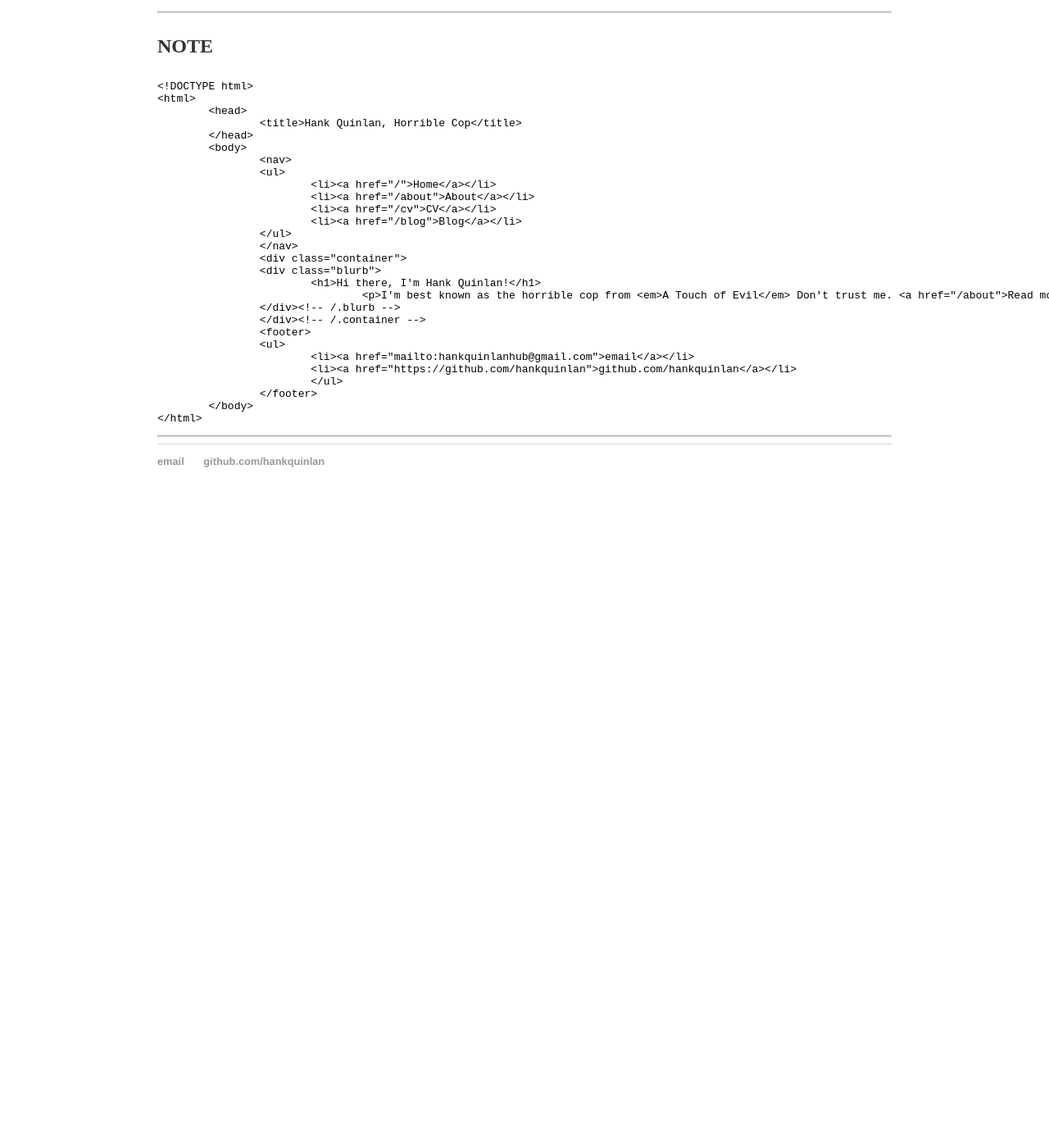
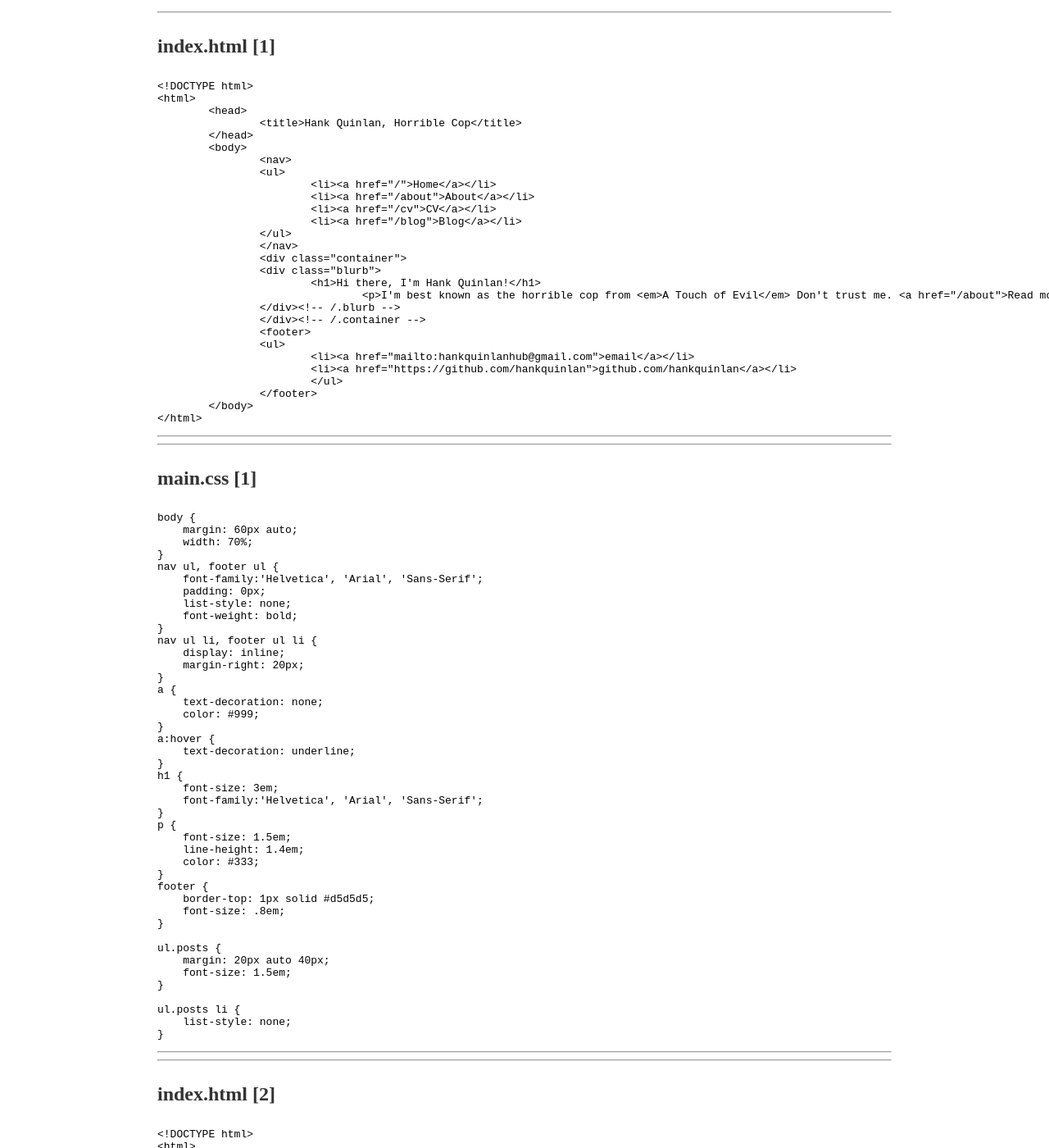
Before and after one commit to fiuzatayna/fiuzatayna.github.io, a Jekyll site: the page built from _posts/2019-10-18-arquivos-conteudo-tutorial.md, in a window 1280 px wide and 1400 px high, scrolled down 423 px. Shown: the whole window at 82% size. Built offline with Jekyll 4.4.1, drawn with Linux system fonts in a browser that asks for light colours; before the commit the page ends 1053 px from its top, so only the background shows below that; some of the changed text lies outside the part shown.

Commit message:
Adds other boxes to second post

```diff
--- a/_posts/2019-10-18-arquivos-conteudo-tutorial.md
+++ b/_posts/2019-10-18-arquivos-conteudo-tutorial.md
@@ -10,7 +10,7 @@
 
 
 ---
-**NOTE**
+**index.html [1]**
 
 <pre class="prettyprint pre-scrollable"><code>&lt;!DOCTYPE html&gt;
 &lt;html&gt;
@@ -41,3 +41,94 @@
 	&lt;/body&gt;
 &lt;/html&gt;</code></pre>
 ---
+
+
+---
+**main.css [1]**
+
+<pre class="prettyprint pre-scrollable">
+body &lbrace;
+    margin: 60px auto;
+    width: 70%;
+&rbrace;
+nav ul, footer ul &lbrace;
+    font-family:'Helvetica', 'Arial', 'Sans-Serif';
+    padding: 0px;
+    list-style: none;
+    font-weight: bold;
+&rbrace;
+nav ul li, footer ul li &lbrace;
+    display: inline;
+    margin-right: 20px;
+&rbrace;
+a &lbrace;
+    text-decoration: none;
+    color: #999;
+&rbrace;
+a:hover &lbrace;
+    text-decoration: underline;
+&rbrace;
+h1 &lbrace;
+    font-size: 3em;
+    font-family:'Helvetica', 'Arial', 'Sans-Serif';
+&rbrace;
+p &lbrace;
+    font-size: 1.5em;
+    line-height: 1.4em;
+    color: #333;
+&rbrace;
+footer &lbrace;
+    border-top: 1px solid #d5d5d5;
+    font-size: .8em;
+&rbrace;
+
+ul.posts &lbrace;
+    margin: 20px auto 40px;
+    font-size: 1.5em;
+&rbrace;
+
+ul.posts li &lbrace;
+    list-style: none;
+&rbrace;
+</pre>
+
+---
+
+---
+**index.html [2]**
+
+<pre class="prettyprint pre-scrollable"><code>&lt;!DOCTYPE html&gt;
+&lt;html&gt;
+	&lt;head&gt;
+		&lt;title&gt;Hank Quinlan, Horrible Cop&lt;/title&gt;
+		<strong>&lt;!-- link to main stylesheet --&gt;</strong>
+		<strong>&lt;link rel="stylesheet" type="text/css" href="/css/main.css"&gt;</strong>
+	&lt;/head&gt;
+	&lt;body&gt;
+		&lt;nav&gt;
+    		&lt;ul&gt;
+        		&lt;li&gt;&lt;a href="/"&gt;Home&lt;/a&gt;&lt;/li&gt;
+	        	&lt;li&gt;&lt;a href="/about"&gt;About&lt;/a&gt;&lt;/li&gt;
+        		&lt;li&gt;&lt;a href="/cv"&gt;CV&lt;/a&gt;&lt;/li&gt;
+        		&lt;li&gt;&lt;a href="/blog"&gt;Blog&lt;/a&gt;&lt;/li&gt;
+    		&lt;/ul&gt;
+		&lt;/nav&gt;
+		&lt;div class="container"&gt;
+    		&lt;div class="blurb"&gt;
+        		&lt;h1&gt;Hi there, I'm Hank Quinlan!&lt;/h1&gt;
+				&lt;p&gt;I'm best known as the horrible cop from &lt;em&gt;A Touch of Evil&lt;/em&gt; Don't trust me. &lt;a href="/about"&gt;Read more about my life...&lt;/a&gt;&lt;/p&gt;
+    		&lt;/div&gt;&lt;!-- /.blurb --&gt;
+		&lt;/div&gt;&lt;!-- /.container --&gt;
+		&lt;footer&gt;
+    		&lt;ul&gt;
+        		&lt;li&gt;&lt;a href="mailto:hankquinlanhub@gmail.com"&gt;email&lt;/a&gt;&lt;/li&gt;
+        		&lt;li&gt;&lt;a href="https://github.com/hankquinlan"&gt;github.com/hankquinlan&lt;/a&gt;&lt;/li&gt;
+			&lt;/ul&gt;
+		&lt;/footer&gt;
+	&lt;/body&gt;
+&lt;/html&gt;</code></pre>
+---
+
+---
+
+---
```
